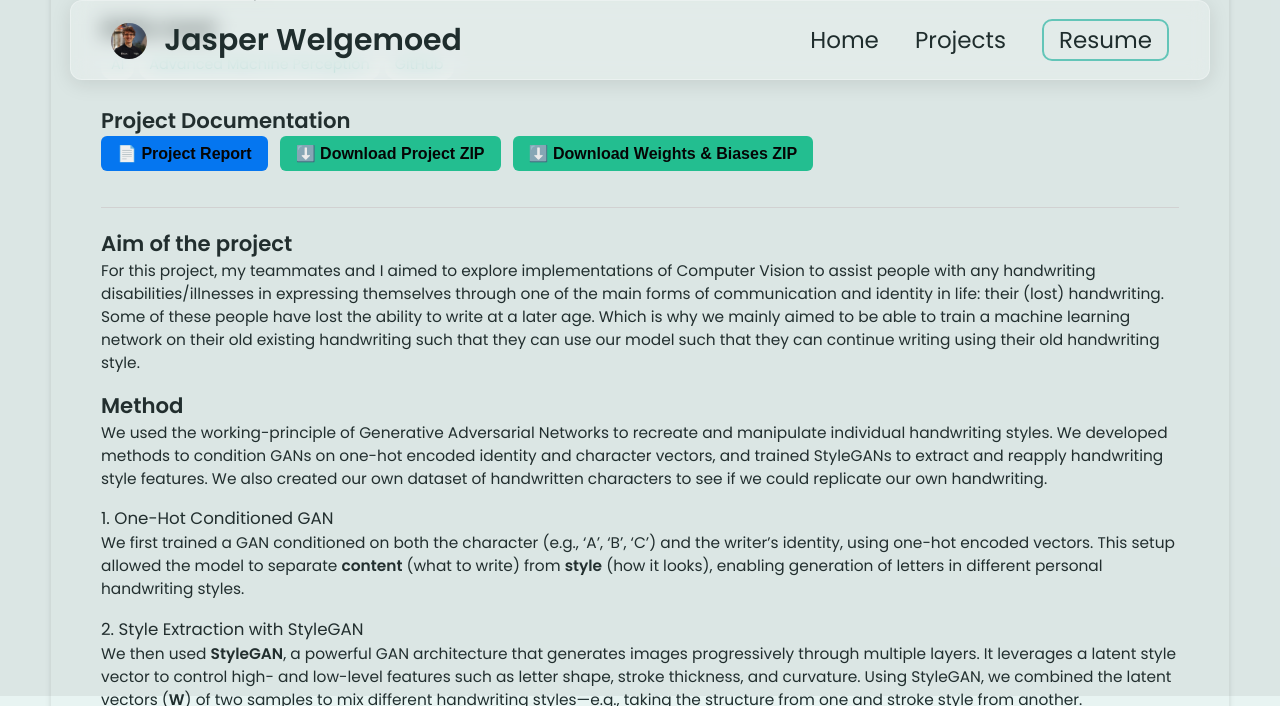
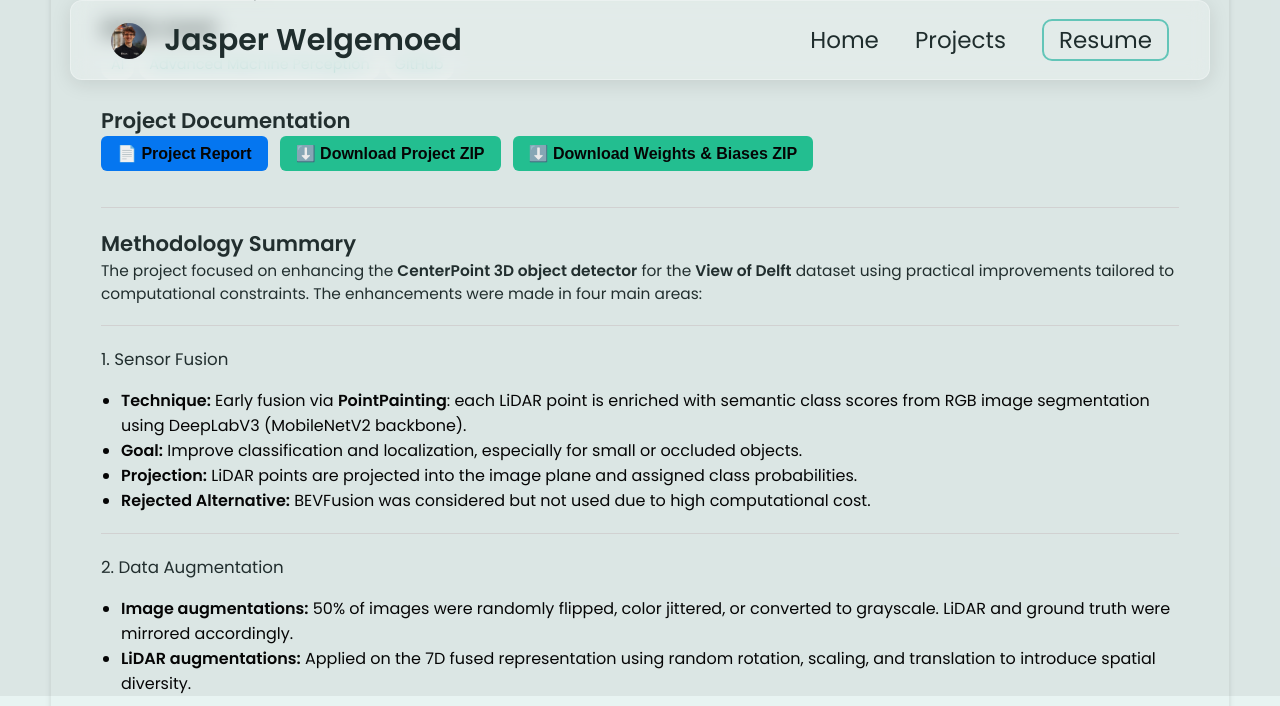
Before and after one commit to jasperwelgemoed/jasperwelgemoed.github.io, a Jekyll site: the page built from _projects/CenterpointProject/index.md, in a window 1280 px wide and 1400 px high, scrolled down 704 px. Shown: the top 706 px of the window. Built offline with Jekyll 4.4.1, drawn with Linux system fonts in a browser that asks for light colours; some of the changed text lies outside the part shown; grey boxes are pictures that could not be loaded.

Commit message:
Update index.md

```diff
--- a/_projects/CenterpointProject/index.md
+++ b/_projects/CenterpointProject/index.md
@@ -50,47 +50,69 @@ main-image: /PointPainting.jpg
 
 ---
 
-## Aim of the project
+## Methodology Summary
 
-For this project, my teammates and I aimed to explore implementations of Computer Vision to assist people with any handwriting disabilities/illnesses in expressing themselves through one of the main forms of communication and identity in life: their (lost) handwriting. Some of these people have lost the ability to write at a later age. Which is why we mainly aimed to be able to train a machine learning network on their old existing handwriting such that they can use our model such that they can continue writing using their old handwriting style.
+The project focused on enhancing the **CenterPoint 3D object detector** for the **View of Delft** dataset using practical improvements tailored to computational constraints. The enhancements were made in four main areas:
 
-## Method
+---
 
-We used the working-principle of Generative Adversarial Networks to recreate and manipulate individual handwriting styles. We developed methods to condition GANs on one-hot encoded identity and character vectors, and trained StyleGANs to extract and reapply handwriting style features. We also created our own dataset of handwritten characters to see if we could replicate our own handwriting.
+### 1. Sensor Fusion
+- **Technique:** Early fusion via **PointPainting**: each LiDAR point is enriched with semantic class scores from RGB image segmentation using DeepLabV3 (MobileNetV2 backbone).
+- **Goal:** Improve classification and localization, especially for small or occluded objects.
+- **Projection:** LiDAR points are projected into the image plane and assigned class probabilities.
+- **Rejected Alternative:** BEVFusion was considered but not used due to high computational cost.
 
-### 1. One-Hot Conditioned GAN
+---
 
-We first trained a GAN conditioned on both the character (e.g., 'A', 'B', 'C') and the writer's identity, using one-hot encoded vectors. This setup allowed the model to separate **content** (what to write) from **style** (how it looks), enabling generation of letters in different personal handwriting styles.
+### 2. Data Augmentation
+- **Image augmentations:** 50% of images were randomly flipped, color jittered, or converted to grayscale. LiDAR and ground truth were mirrored accordingly.
+- **LiDAR augmentations:** Applied on the 7D fused representation using random rotation, scaling, and translation to introduce spatial diversity.
 
-### 2. Style Extraction with StyleGAN
+---
 
-We then used **StyleGAN**, a powerful GAN architecture that generates images progressively through multiple layers. It leverages a latent style vector to control high- and low-level features such as letter shape, stroke thickness, and curvature. Using StyleGAN, we combined the latent vectors (**W**) of two samples to mix different handwriting styles—e.g., taking the structure from one and stroke style from another.
+### 3. Backbone
+- **Change:** Introduced **ResNet** as a deeper backbone to better capture fine-grained features for detecting small objects (e.g., cyclists, pedestrians).
+- **Rationale:** Residual connections in ResNet mitigate vanishing gradients and preserve spatial detail.
+
+---
+
+### 4. Neck
+- **Baseline:** Used **SECONDFPN** to generate a high-resolution BEV map from backbone features.
+- **Experiment 1: Gated MultiViewFusion**
+  - Combined voxel-level detail and high-level BEV context using a **learned gating mechanism**.
+- **Experiment 2: Multi-Scale Gated Fusion (BiFPN-like)**
+  - Integrated bidirectional flow across scales but didn’t outperform simpler fusion.
+- **Regularization:** Dropout (0.2) was added to improve generalization and reduce overfitting.
+
+---
+
+### 5. Head
+- **Experimented** with intermediate fusion using projected image features and LiDAR features in BEV space (BEVFusion-based), but it exceeded compute limits.
+- **Tuning the CenterPoint head** alone yielded subpar performance.
+
+---
+
+## Key Result
+The best-performing configuration was:
+**PointPainting + Data Augmentation + Gated Fusion**,
+which achieved an **overall mAP of 81.9%**, with particularly strong results for:
+- **Cars:** 90.17%
+- **Pedestrians:** 73.95%
+- **Cyclists:** 81.59%
+
 
 <div style="display: flex; gap: 10px; justify-content: center; align-items: flex-start;">
 
 
   <figure>
-  <img src="https://hackmd.io/_uploads/Bkj13sMakg.png" alt="StyleGAN diagram" width="400">
+  <img src="/_projects/CenterpointProject/AMPResults.png" alt="StyleGAN diagram" width="400">
   <figcaption>Figure 1: Model Pipeline Overview</figcaption>
   </figure>
 
   <figure>
-  <img src="https://hackmd.io/_uploads/H15YhghTJe.jpg" alt="Latent vector mixing" width="400">
+  <img src="/_projects/CenterpointProject/Pipeline.png" alt="Latent vector mixing" width="400">
   <figcaption>Figure 2: Style generation</figcaption>
   </figure>
 
 
 </div>
-<br>
-
-To apply this to real handwriting, we approximated the latent vector of an input image using **MSE loss**. This allowed us to embed and manipulate real handwriting styles for synthetic generation.
-
-## Results
-
-We successfully trained a StyleGAN to generate handwriting that mimics a learned style from datasets like EMNIST.
-
-<figure>
-  <img src="/_projects/GANComputerVisionProject/GANGeneration.gif" alt="Training Example" width="400">
-  <figcaption>Figure 3: GAN Handwriting Style Generation</figcaption>
-</figure>
-<br>
```
